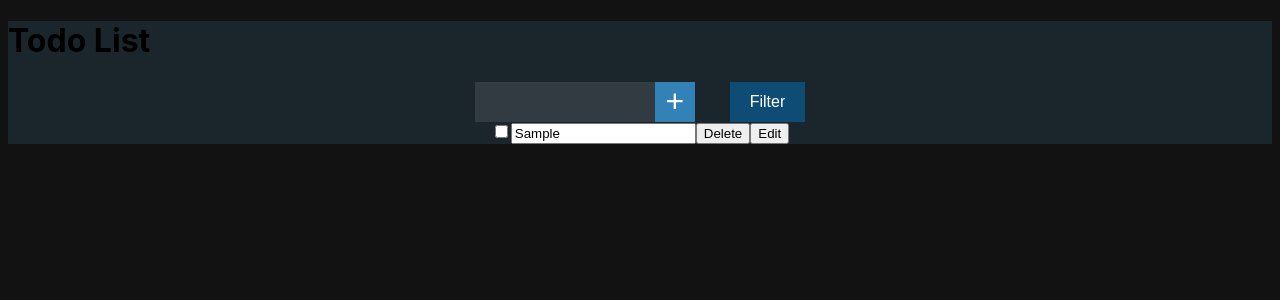
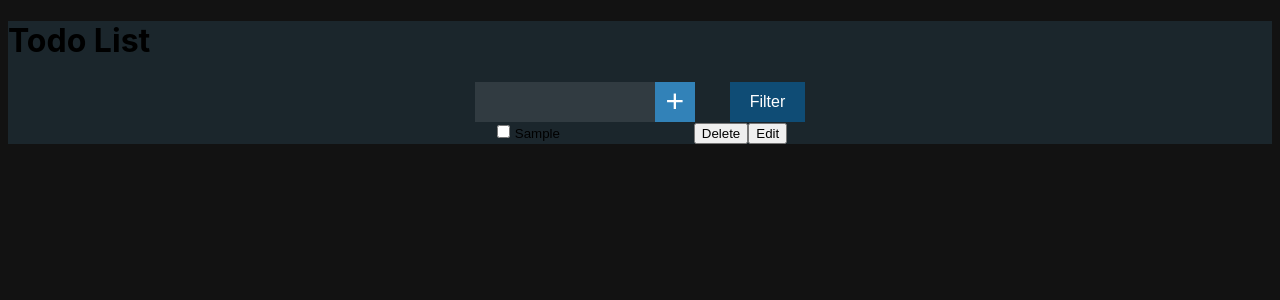
Before and after one commit to Arpana-Sitoula/todo-app, a React (Vite) app: page / in a window 1280 px wide. Both pictures are taken after typing "Sample" into the empty fields and a click on the button "Filter". Shown: the top 300 px of the page. Built offline with nearby package versions, Linux system fonts and the light colour scheme.

Commit message:
Checkbox updated

```diff
--- a/src/components/List.jsx
+++ b/src/components/List.jsx
@@ -4,30 +4,43 @@ import React from 'react'
 
 const List = ({ todos, setTodos }) => {
 
-  const deleteTodo = (id) =>{
-    const remainingTods = todos.filter((todo)=>{
+  const deleteTodo = (id) => {
+    const remainingTods = todos.filter((todo) => {
       return todo.id !== id;
     });
     setTodos(remainingTods);
   }
 
+  const handleCheck = (e, id) => {
+    const checked = e.target.checked;
+    setTodos(todos.map((todo)=>{
+      if(todo.id == id){
+        return {
+          ...todo,
+          complete: checked
+        };
+      }
+      return todo;
+    }))
+  }
+
   const todoItems = todos.map((task) => {
     return <div key={task.id} className='item'>
       <label htmlFor={task.title} id={task.id}>
-        <input type='checkbox' />
-        <input readOnly value={task.title} />
+        <input type='checkbox'  checked={task.complete ? true : false} onChange={(e) => handleCheck(e, task.id)} name={task.title} />
+        <input className = {task.complete? "completed": "incomplete"} readOnly value={task.title} />
       </label>
-      <button onClick={()=> deleteTodo(task.id)}>Delete</button>
+      <button onClick={() => deleteTodo(task.id)}>Delete</button>
       <button>Edit</button>
     </div>
   });
 
   return (
-   <div className='center-div'>
-    <div className='item'>
-      {todoItems}
+    <div className='center-div'>
+      <div className='item'>
+        {todoItems}
+      </div>
     </div>
-   </div>
   )
 }
 
--- /dev/null
+++ b/src/styles/components/_list.scss
@@ -0,0 +1,12 @@
+.transparent_input {
+    border-style: none;
+    background-color: transparent;
+}
+.completed {
+    @extend .transparent_input;
+    text-decoration: line-through;
+    color: green;
+}
+.incomplete{
+    @extend .transparent_input;
+}
--- a/src/styles/main.scss
+++ b/src/styles/main.scss
@@ -1,4 +1,4 @@
 @import 'abstracts/colors', 'abstracts/variables';
 @import 'base/base';
-@import 'components/filter', 'components/item';
+@import 'components/filter', 'components/list';
 @import 'page/todo';
```
Also changed, not shown: src/styles/components/_item.scss (deleted).
